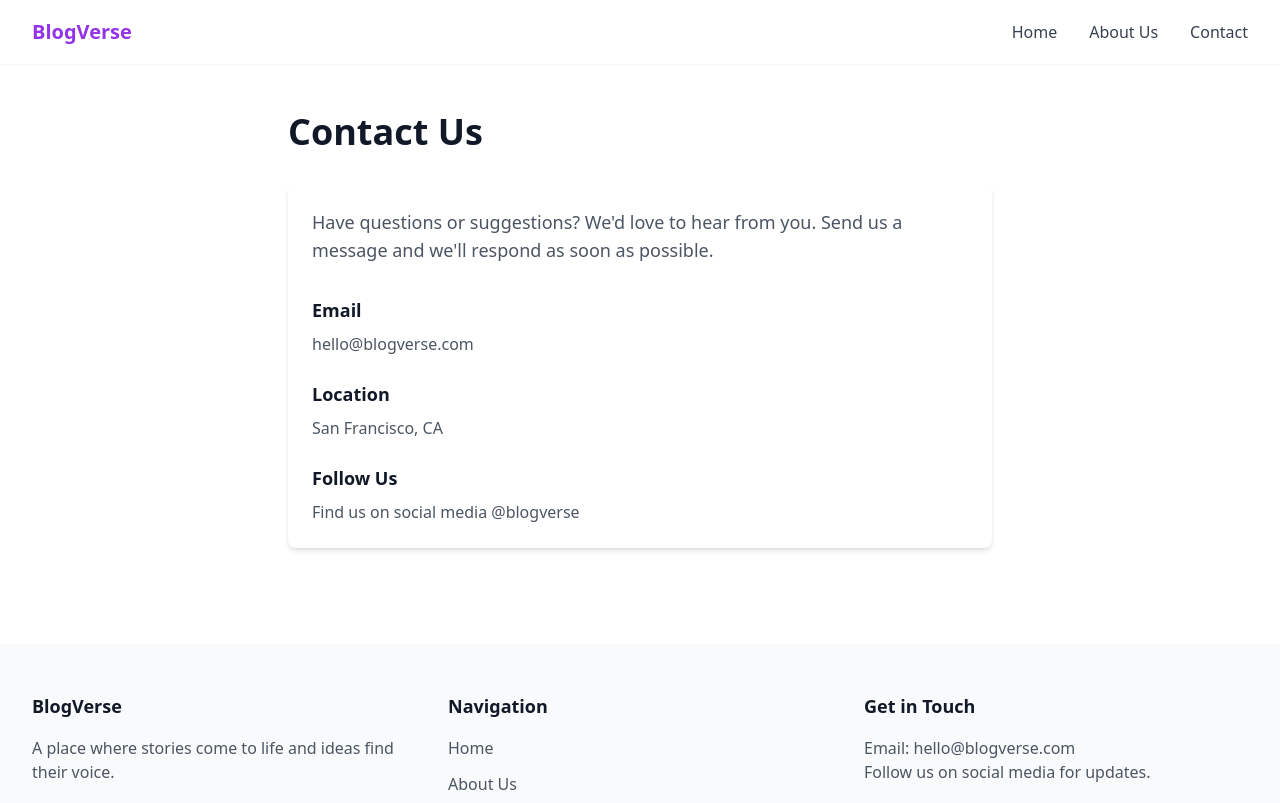
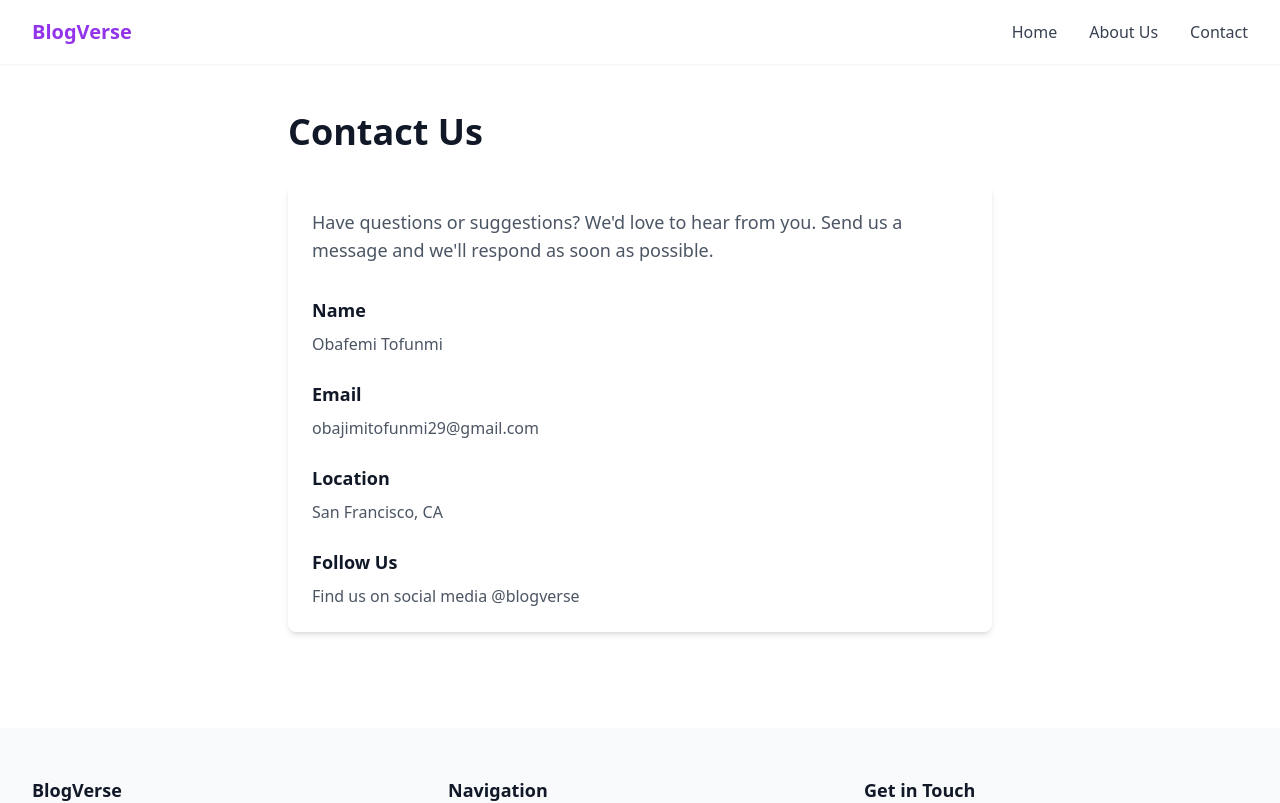
Before and after one commit to Kenny-Walker/snappy-blog-stories, a React (Vite) app: page /contact in a window 1280 px wide. Shown: the top 803 px of the page. Built offline with nearby package versions, Linux system fonts and the light colour scheme.

Commit message:
feat: Add contact form and user email
Adds a name field to the contact form and updates the email address. Also adds email addresses to the blog post authors.

```diff
--- a/src/data/blogPosts.ts
+++ b/src/data/blogPosts.ts
@@ -32,7 +32,7 @@ export const blogPosts: BlogPost[] = [
     image: "https://images.unsplash.com/photo-1482938289607-e9573fc25ebb",
     author: {
       name: "Marcus Rodriguez",
-      email: "m.rodriguez@ecoblog.com",
+      email: "marcus.rodriguez@ecoblog.com",
       avatar: "https://images.unsplash.com/photo-1472396961693-142e6e269027"
     },
     date: "April 23, 2025"
@@ -44,7 +44,7 @@ export const blogPosts: BlogPost[] = [
     image: "https://images.unsplash.com/photo-1493962853295-0fd70327578a",
     author: {
       name: "Emma Thompson",
-      email: "emma.t@photoblog.com",
+      email: "emma.thompson@photoblog.com",
       avatar: "https://images.unsplash.com/photo-1438565434616-3ef039228b15"
     },
     date: "April 22, 2025"
@@ -56,7 +56,7 @@ export const blogPosts: BlogPost[] = [
     image: "https://images.unsplash.com/photo-1465146344425-f00d5f5c8f07",
     author: {
       name: "David Park",
-      email: "david.p@mindfulblog.com",
+      email: "david.park@mindfulblog.com",
       avatar: "https://images.unsplash.com/photo-1439886183900-e79ec0057170"
     },
     date: "April 21, 2025"
@@ -68,7 +68,7 @@ export const blogPosts: BlogPost[] = [
     image: "https://images.unsplash.com/photo-1485827404703-89b55fcc595e",
     author: {
       name: "Lisa Kumar",
-      email: "lisa.k@aiblog.com",
+      email: "lisa.kumar@aiblog.com",
       avatar: "https://images.unsplash.com/photo-1535268647677-300dbf3d78d1"
     },
     date: "April 20, 2025"
--- a/src/pages/Contact.tsx
+++ b/src/pages/Contact.tsx
@@ -15,8 +15,12 @@ const Contact = () => {
             </p>
             <div className="space-y-6">
               <div>
+                <h3 className="text-lg font-semibold text-gray-900 mb-2">Name</h3>
+                <p className="text-gray-600">Obafemi Tofunmi</p>
+              </div>
+              <div>
                 <h3 className="text-lg font-semibold text-gray-900 mb-2">Email</h3>
-                <p className="text-gray-600">hello@blogverse.com</p>
+                <p className="text-gray-600">obajimitofunmi29@gmail.com</p>
               </div>
               <div>
                 <h3 className="text-lg font-semibold text-gray-900 mb-2">Location</h3>
--- a/src/pages/Index.tsx
+++ b/src/pages/Index.tsx
@@ -38,6 +38,7 @@ const Index = () => {
                       <p className="text-sm font-medium text-gray-900">
                         {post.author.name}
                       </p>
+                      <p className="text-sm text-gray-500">{post.author.email}</p>
                       <p className="text-sm text-gray-500">{post.date}</p>
                     </div>
                   </div>
```
